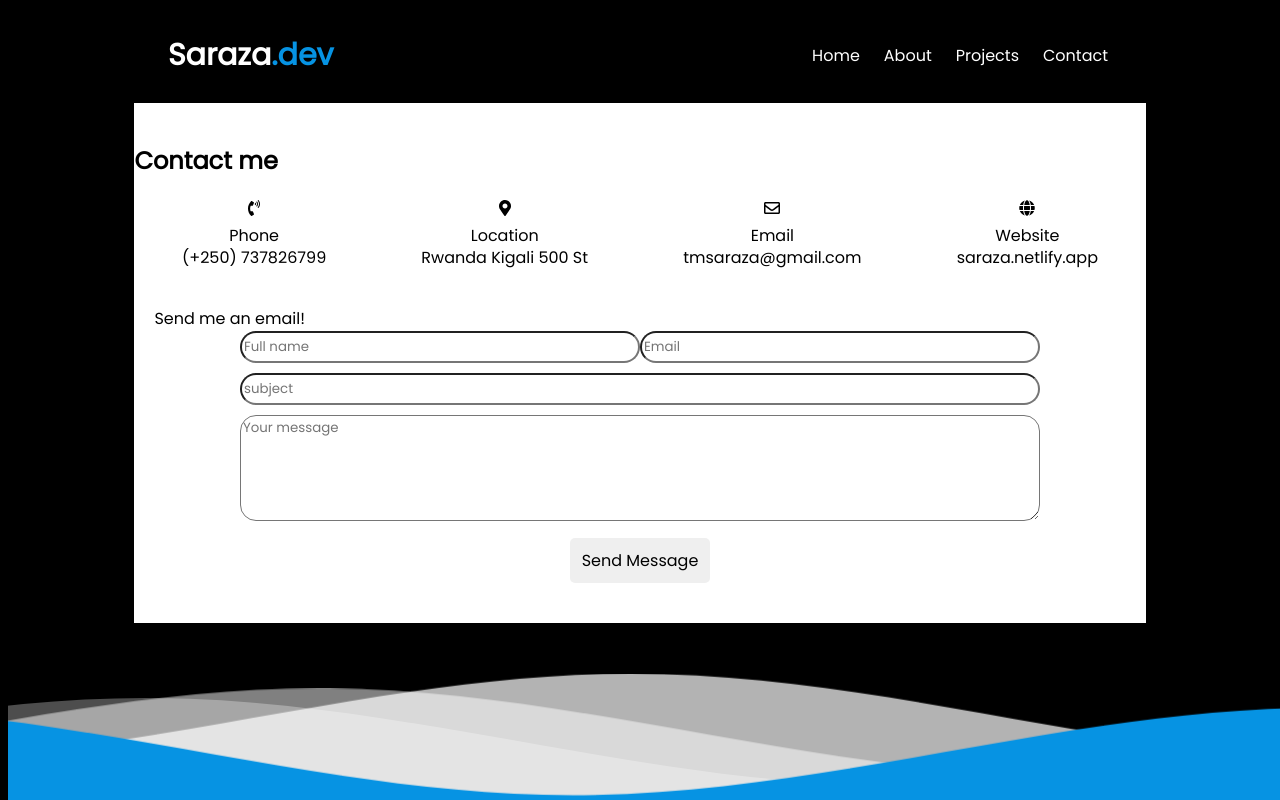
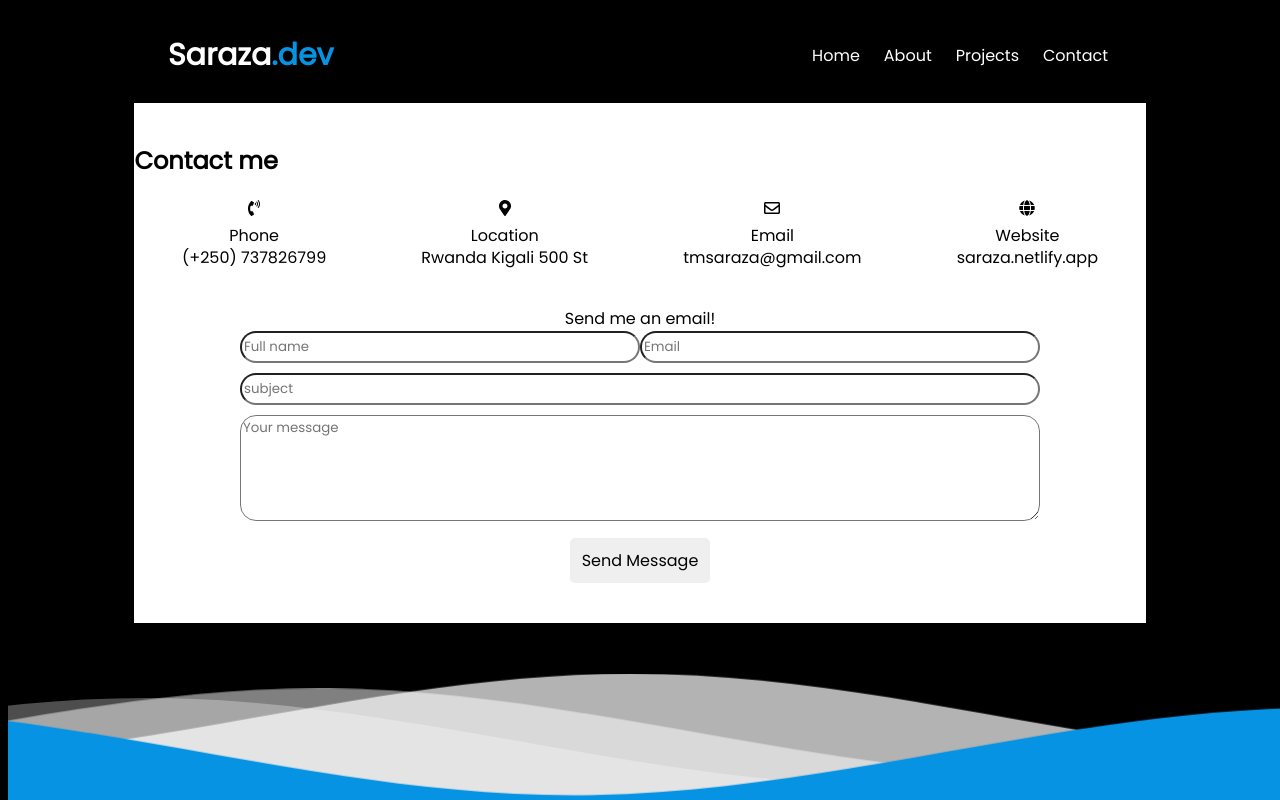
Before and after one commit to sarazaToussaint/Saraza-dev, a React (Create React App) app: page /Contact in a window 1280 px wide. Built offline with nearby package versions, Linux system fonts and the light colour scheme.

Commit message:
Center the title for the contact form

```diff
--- a/src/components/Contact.module.css
+++ b/src/components/Contact.module.css
@@ -59,7 +59,6 @@ textarea {
   outline: none;
 }
 
-form .formTitle {
-  margin: 0 auto;
-  display: block;
+.formContainer .formTitle {
+  text-align: center;
 }
```
